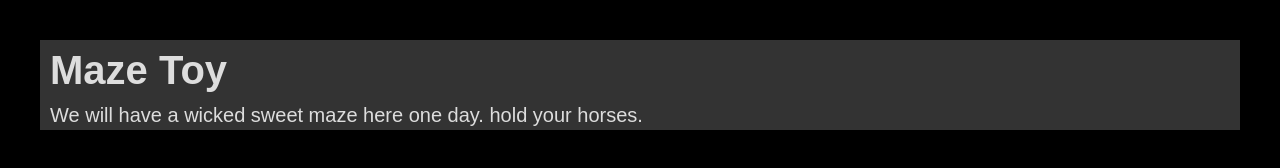
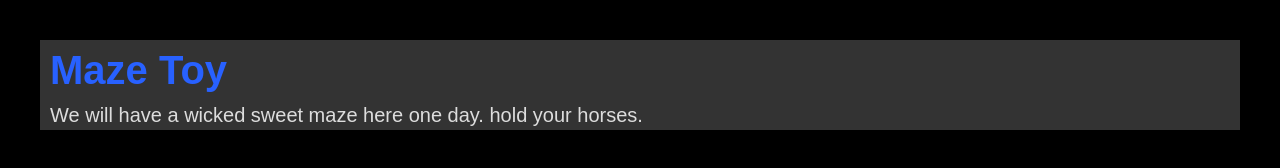
Before and after one commit to Obviologist/maze_toy, a plain HTML site: page index.html in a window 1280 px wide. Drawn offline with Linux system fonts and the light colour scheme.

Commit message:
header blue

```diff
--- a/styles.css
+++ b/styles.css
@@ -17,6 +17,7 @@ body {
 }
 h1 {
     font-size: 2rem;
+    color: rgb(40, 97, 255);
 
 }
 .content {
```
